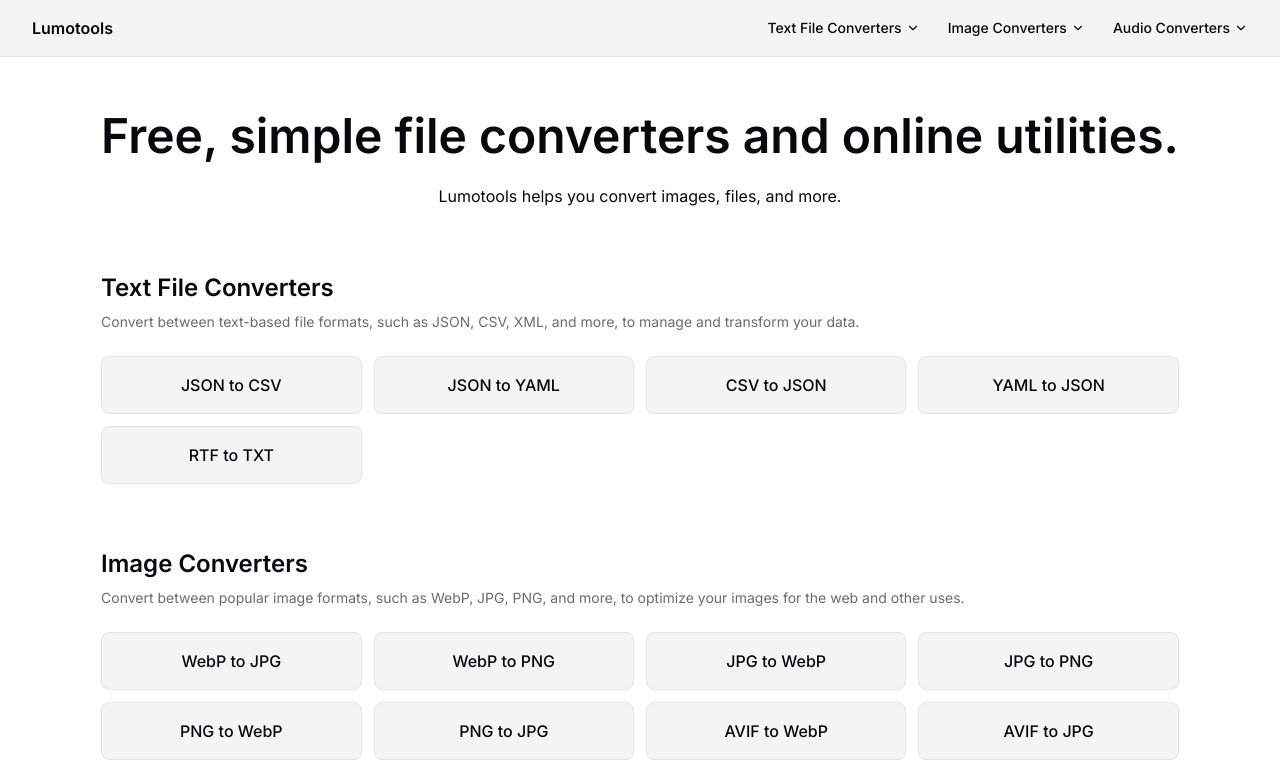
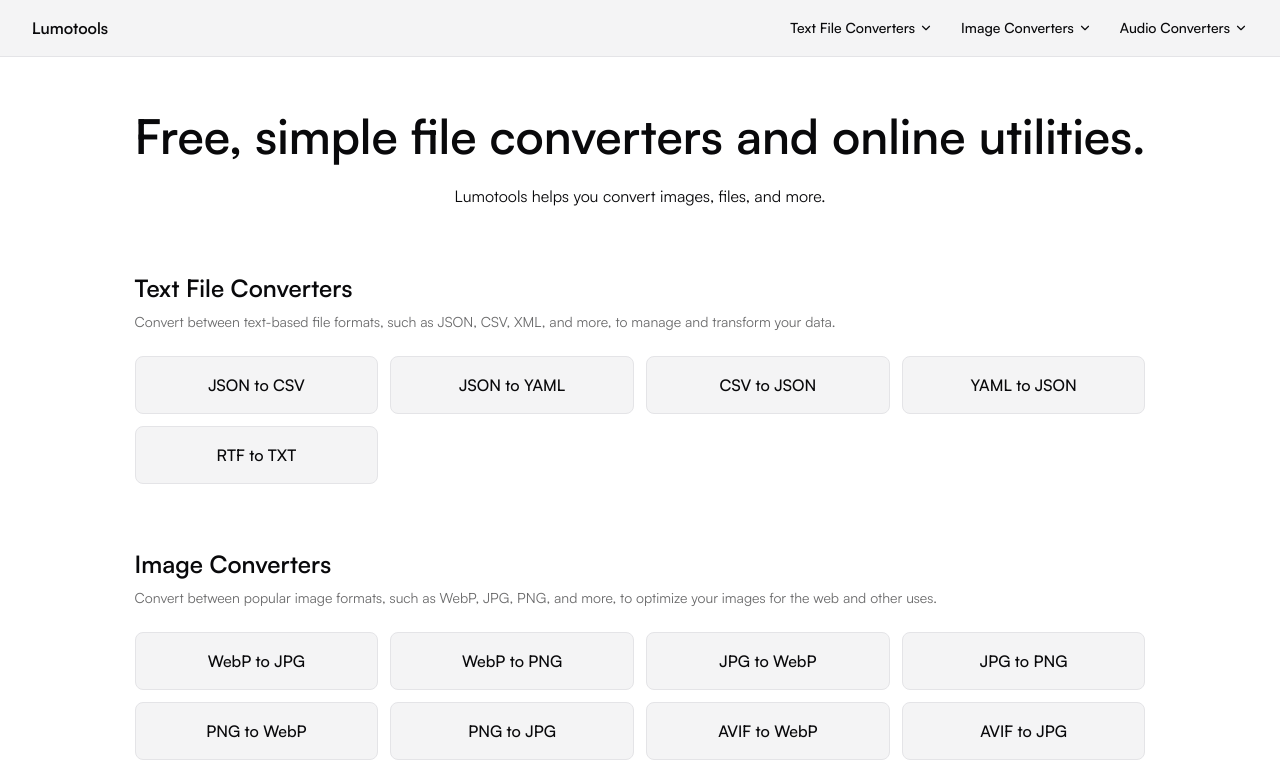
Before and after one commit to madebyisaacr/lumotools, a Next.js app: page / in a window 1280 px wide. Shown: the top 770 px of the page. Built offline with nearby package versions, Linux system fonts and the light colour scheme; a web font is replaced by a local one.

Commit message:
Satoshi font

```diff
--- a/app/globals.css
+++ b/app/globals.css
@@ -1,6 +1,16 @@
 @tailwind base;
 @tailwind components;
 @tailwind utilities;
+
+@font-face {
+  font-family: 'Satoshi';
+  src: url('/Satoshi-Variable.ttf') format('truetype');
+  font-weight: 100 900;
+}
+
+html {
+  font-family: 'Satoshi', 'Times New Roman', system-ui, -apple-system, BlinkMacSystemFont, 'Segoe UI', Roboto, 'Helvetica Neue', Arial, 'Noto Sans', sans-serif, 'Apple Color Emoji', 'Segoe UI Emoji', 'Segoe UI Symbol', 'Noto Color Emoji';
+}
 
 @layer base {
   :root {
--- a/app/layout.tsx
+++ b/app/layout.tsx
@@ -1,6 +1,5 @@
 import type { Metadata } from "next";
 import "./globals.css";
-import { inter } from "@/lib/fonts";
 
 import { cn } from "@/lib/utils";
 import Navbar from "@/components/elements/navbar";
@@ -20,7 +19,7 @@ export default function RootLayout({
 			<head>
 				<script defer data-domain="lumotools.com" src="https://plausible.io/js/script.js" />
 			</head>
-			<body className={cn(inter.className, "pt-14")}>
+			<body className="pt-14">
 				<Navbar />
 				<main className="flex flex-row p-10 pt-14 w-full justify-center">
 					<div className="flex flex-col items-center w-full ">{children}</div>
```
Also changed, not shown: public/Satoshi-Variable.ttf (added).
